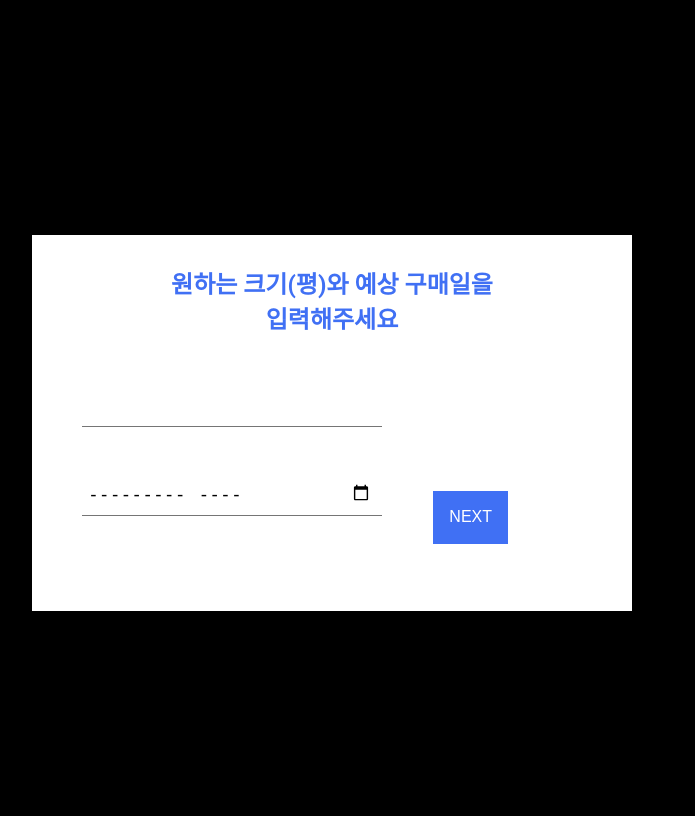
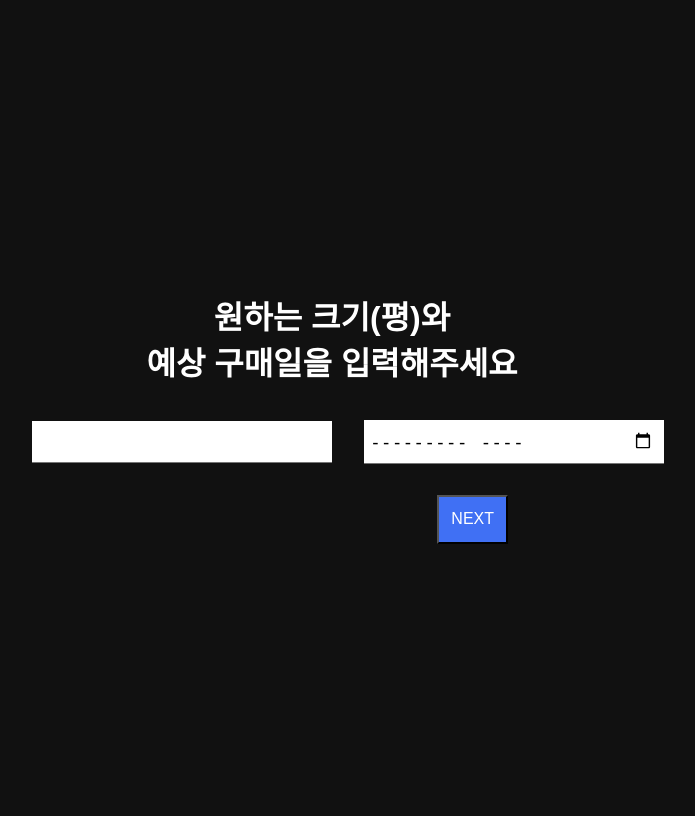
Before and after one commit to solthe/apt-prediction, a Django app: template main/templates/extraSelect.html in a window 1280 px wide. Shown: the whole page, without its empty margins (308-1003 px from the left). After the commit the page ends 544 px from the top, so only its background shows below. Run offline with Django 3.2, Linux system fonts and the light colour scheme; the template is opened without the code that fills it, so the values that code supplies are empty.

Commit message:
updated graphs and UI

```diff
--- a/main/templates/aptSelect.html
+++ b/main/templates/aptSelect.html
@@ -186,14 +186,16 @@
     </style>
 </head>
 <body>
+  <link rel="stylesheet" href="/static/css/styles.css">
   <h1>아파트를 선택하세요</h1>
+  <br></br>
   <form action="{% url 'main:extraSelect' %}" method="POST" enctype="multipart/form-data" class="form-horizontal">
     {% csrf_token %}
   <div class="select">
     <input type="hidden" name="guSelected" value="{{guSelected}}"></input>
     <input type="hidden" name="dongSelected" value="{{dongSelected}}"></input>
     <select name="slct" id="slct">
-      <option selected disabled>Choose an option</option>
+      <option selected disabled>보기에서 선택하세요</option>
       {% for apt in aptInfo %}
       <option value='{{apt}}' name='selectedApt'> {{apt}}</option>
       {% endfor %}
@@ -201,7 +203,7 @@
   </div>
   <!-- <button type = submit id="nextButton" style = "visibility: hidden">Next</button> -->
   <div>
-  <button class="slide_from_left" type = submit id="nextButton" style = "visibility: hidden">NEXT</button>
+    <button class="slide_from_left" type = submit id="nextButton" style = "visibility: hidden">NEXT</button>
   </div>
   </form>
   <script type="text/javascript">
--- a/main/templates/dongSelect.html
+++ b/main/templates/dongSelect.html
@@ -185,13 +185,16 @@
     </style>
 </head>
 <body>
+  <link rel="stylesheet" href="/static/css/styles.css">
   <h1>동을 선택하세요</h1>
+  <br></br>
   <form action="{% url 'main:aptSelect' %}" method="POST" enctype="multipart/form-data" class="form-horizontal">
     {% csrf_token %}
+    <div class="about__img"></div>
   <div class="select">
     <input type="hidden" name="guSelected" value="{{guSelected}}"></input>
     <select name="slct" id="slct">
-      <option selected disabled>Choose an option</option>
+      <option selected disabled>보기에서 선택하세요</option>
       {% for dong in dongInfo %}
       <option value='{{dong}}' name='selectedDong'> {{dong}}</option>
       {% endfor %}
--- a/main/templates/extraSelect.html
+++ b/main/templates/extraSelect.html
@@ -136,7 +136,7 @@
   font-size: 1em;
   background: #4070f4;
   color: #fff;
-  border: 0.25rem solid #4070f4;
+
   padding: 0.85em 0.75em;
   margin: 1rem;
   position: absolute;
@@ -250,12 +250,19 @@
     </style>
 </head>
 <body>
-  <div class="container">
+  <link rel="stylesheet" href="/static/css/styles.css">
+  <div class="info__container">
 
-    <h2>원하는 크기(평)와 예상 구매일을 </br>입력해주세요</h2>
+    <h1 class="title-title"> 원하는 크기(평)와 </br>예상 구매일을 입력해주세요</h1>
+    <br>
+    <br>
 
     <form action="{% url 'main:predictInput' %}" method="POST" enctype="multipart/form-data" class="form-horizontal">
-      {% csrf_token %}
+
+        {% csrf_token %}
+
+      <div class="info__container bd-grid">
+        <div class="about__img">
 
       <input type="hidden" name="guSelected" value="{{guSelected}}"></input>
       <input type="hidden" name="dongSelected" value="{{dongSelected}}"></input>
@@ -265,6 +272,7 @@
         <span class="highlight"></span>
         <span class="bar"></span>
       </div>
+    </div>
 
       <div class="group">
         <input type="month" required name="dateSelected" min="2021-01" max="2070-12">
@@ -272,7 +280,11 @@
         <span class="bar"></span>
 
       </div>
-      <button class="slide_from_left" type = submit id="nextButton" >NEXT</button>
+      <button class="slide_from_right" type = submit id="nextButton" >NEXT</button>
+
+
+      <script src="/static/js/main.js"></script>
+
 
     </form>
 </body>
```
Also changed, not shown: main/templates/index.html (+4 -3 lines), db.sqlite3, 3 other files.
